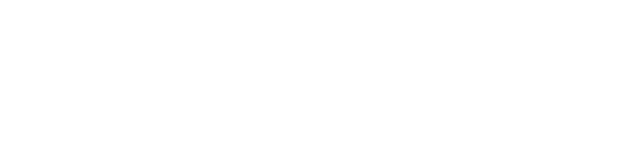
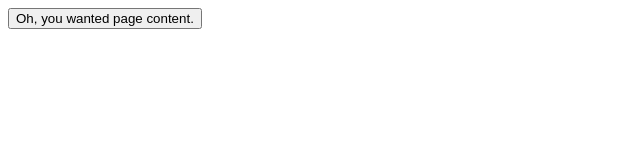
Before and after one commit to Flyspeck101/Interactive-Nothingness, a plain HTML site: page index.html in a window 1280 px wide. Shown: the whole page, without its empty margins (0-640 px from the left). Drawn offline with Linux system fonts and the light colour scheme.

Commit message:
Update index.html

```diff
--- a/index.html
+++ b/index.html
@@ -1,2 +1,9 @@
 <html>
+  <head>
+    <title id="title">ee</title>
+  </head>
+  <body>
+    <script src="js.js"></script>
+    <p id="main"></p>
+    <button onclick="makePage()">Oh, you wanted page content.</button>
 </html>
```
